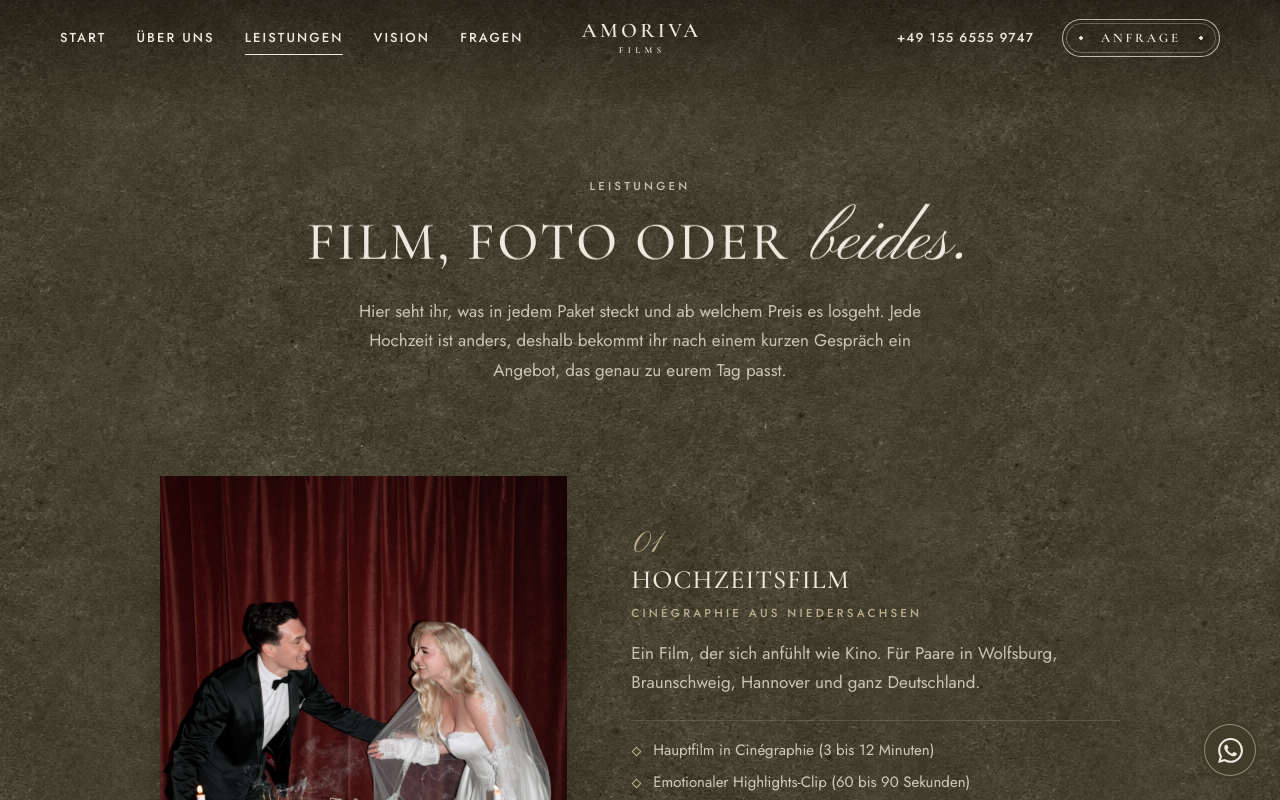
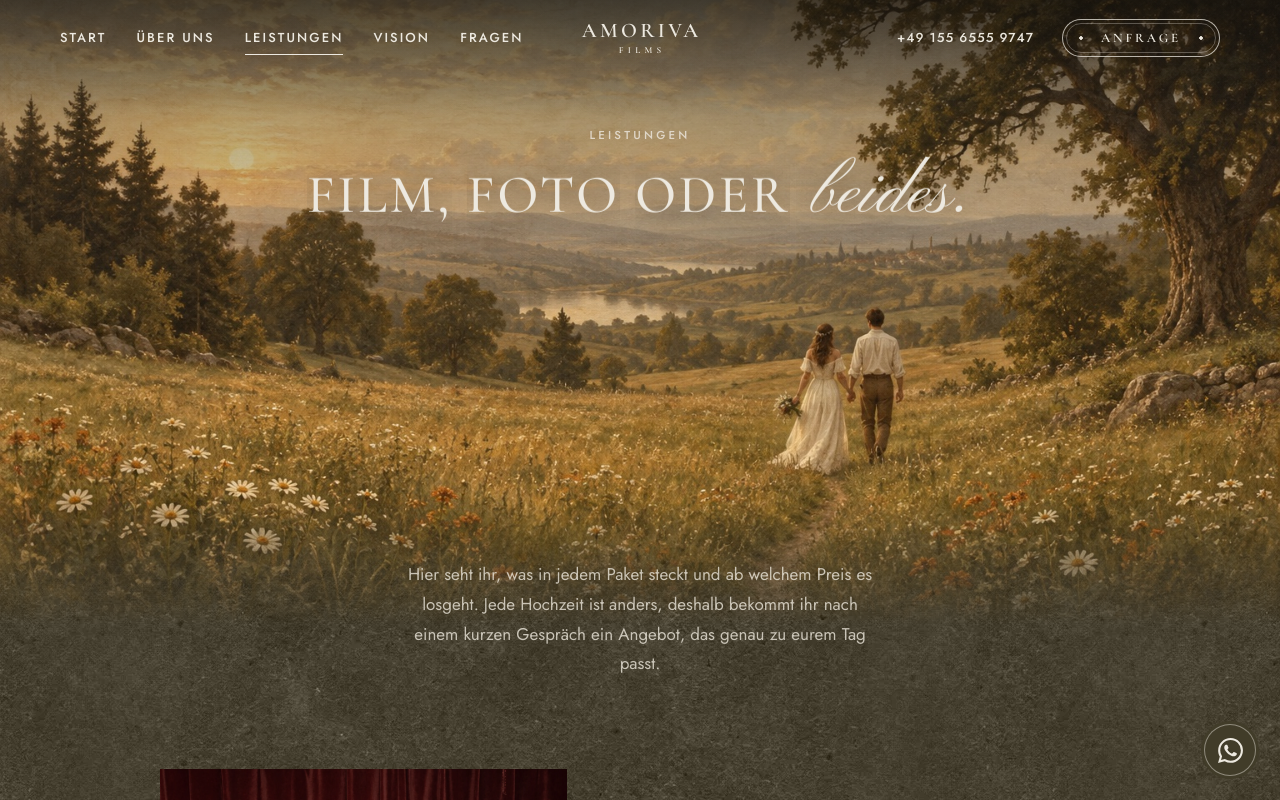
Before and after one commit to Amoriva-Films/personal-website, a Next.js app: page /leistungen in a window 1280 px wide. Shown: the top 800 px of the page. Built offline with nearby package versions, Linux system fonts and the light colour scheme.

Commit message:
Leistungen: gemaltes Kopfbild Sommerwiese
Co-Authored-By: Claude Opus 5.5 <noreply@anthropic.com>

```diff
--- a/app/leistungen/page.js
+++ b/app/leistungen/page.js
@@ -2,13 +2,14 @@ import Image from 'next/image';
 import Link from 'next/link';
 import Titel from '@/components/vintage/Titel';
 import Preiskarte from '@/components/vintage/Preiskarte';
+import SeitenKopf from '@/components/vintage/SeitenKopf';
 import Fuss from '@/components/vintage/Fuss';
 import WhatsApp from '@/components/WhatsApp';
 import { leistungen, prozess, marke, brief, seiteLeistungen as s } from '@/content/texte';
 
 /* Leistungen im Vintage-Design (Nevio 28.10.2026), ersetzt auch /angebote
    (leitet hierher um, next.config.mjs). Keine Preise (Teamentscheidung
-   28.10.2026), am selben Tag doch mit Startpreisen. Aufbau: ruhiger Textkopf,
+   28.10.2026), am selben Tag doch mit Startpreisen. Aufbau: Kopf mit gemaltem Bild,
    die drei Pakete abwechselnd Bild und Text, die Preiskarte (Preiskarte.jsx, wie die
    Menuekarte eines alten Grandhotels), wovon das Angebot abhaengt, der Ablauf in fuenf Schritten,
    Abschluss mit Knoepfen. Pakete und Schritte kommen aus derselben Quelle
@@ -64,11 +65,9 @@ export default function Leistungen() {
       <script type="application/ld+json" dangerouslySetInnerHTML={{ __html: JSON.stringify(preisLd) }} />
 
       <main className="v-nacht leist">
-        <header className="leist-kopf" data-dunkler-kopf="flaeche">
-          <p className="v-label leist-label">{s.label}</p>
-          <Titel text={s.titel} als="h1" className="v-titel leist-h1" />
-          <p className="v-text leist-einleitung">{s.einleitung}</p>
-        </header>
+        {/* Kopf mit gemalter Sommerwiese (Nevio 29.10.2026), blendet unten weich aus */}
+        <SeitenKopf label={s.label} titel={s.titel} bild={s.bild} weich oben bildLage="64% 100%" />
+        <p className="v-text leist-einleitung">{s.einleitung}</p>
 
         <section className="v-bahn leist-pakete" aria-label="Pakete">
           {leistungen.pakete.map((p, i) => (
@@ -141,10 +140,7 @@ export default function Leistungen() {
 
       <style dangerouslySetInnerHTML={{ __html: `
         .leist { padding-bottom: clamp(80px, 9vw, 130px); overflow-x: clip; }
-        .leist-kopf { max-width: 860px; margin-inline: auto; padding: calc(var(--v-kopf) + clamp(56px, 8vw, 110px)) var(--rand) 0; text-align: center; }
-        .leist-label { margin: 0 0 18px; color: color-mix(in srgb, var(--ton) 75%, transparent); }
-        .leist-h1 { font-size: var(--v-titel); text-wrap: balance; }
-        .leist-einleitung { max-width: 600px; margin: 24px auto 0; }
+        .leist-einleitung { position: relative; z-index: 1; max-width: 600px; margin: calc(clamp(40px, 5vw, 72px) * -1) auto 0; padding-inline: var(--rand); text-align: center; }
 
         .leist-pakete { max-width: 1080px; margin-top: clamp(64px, 7vw, 100px); display: flex; flex-direction: column; gap: clamp(64px, 8vw, 120px); }
         .leist-paket { display: grid; grid-template-columns: minmax(0, 5fr) minmax(0, 6fr); gap: clamp(32px, 5vw, 80px); align-items: center; }
--- a/content/texte.js
+++ b/content/texte.js
@@ -397,6 +397,7 @@ export const seiteLeistungen = {
     { src: '/images/paare/paar-wand-v2.webp', alt: 'Bräutigam lehnt an einer Säule, die Braut schaut zu ihm auf', b: 1600, h: 2400 },
     { src: '/images/paare/paar-kuss.webp', alt: 'Brautpaar kurz vor dem Kuss, Schwarzweiß', b: 1600, h: 2400 },
   ],
+  bild: { src: '/images/vintage/leistungen-wiese.jpg', alt: 'Gemaltes Bild: ein Brautpaar geht Hand in Hand über eine Sommerwiese' },
   einleitung: 'Hier seht ihr, was in jedem Paket steckt und ab welchem Preis es losgeht. Jede Hochzeit ist anders, deshalb bekommt ihr nach einem kurzen Gespräch ein Angebot, das genau zu eurem Tag passt.',
   // Startpreise (Nevio 28.10.2026). Reihenfolge wie besprochen.
   preiseZeile: 'Preise',
```
Also changed, not shown: public/images/vintage/leistungen-wiese.jpg (added).
